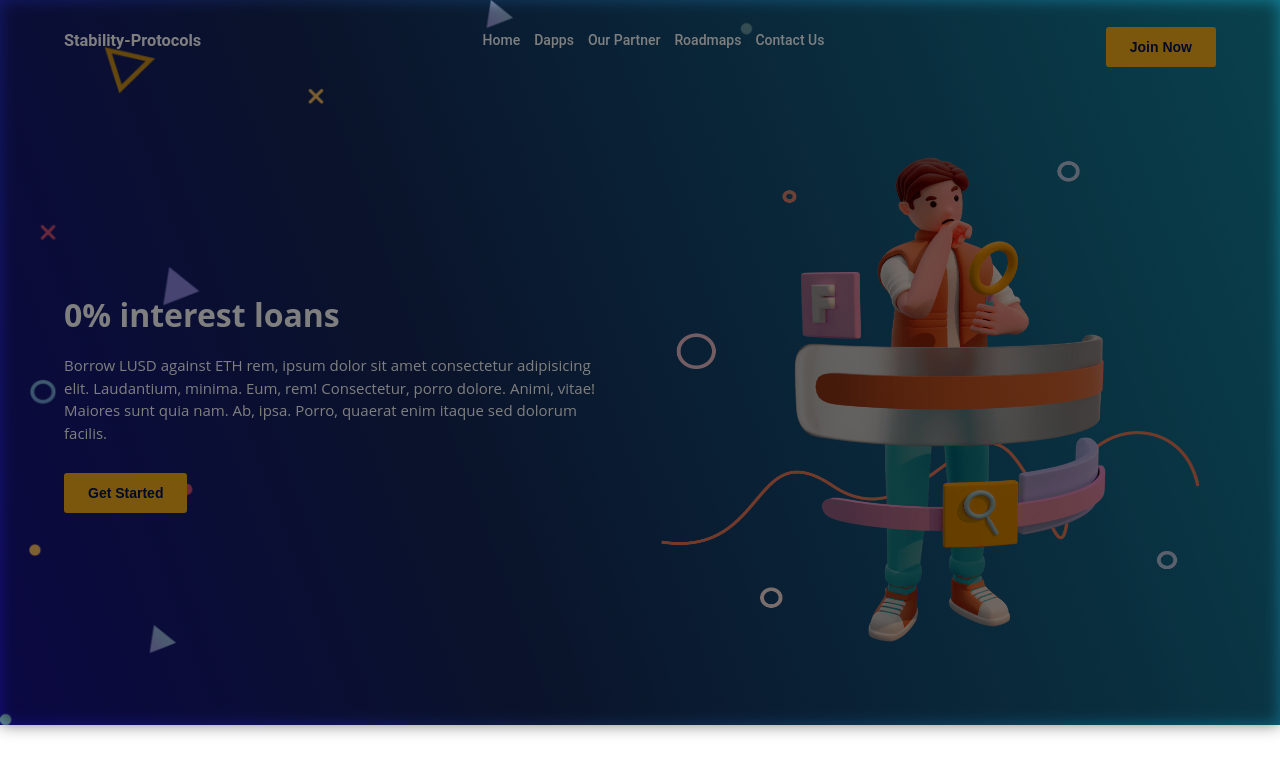
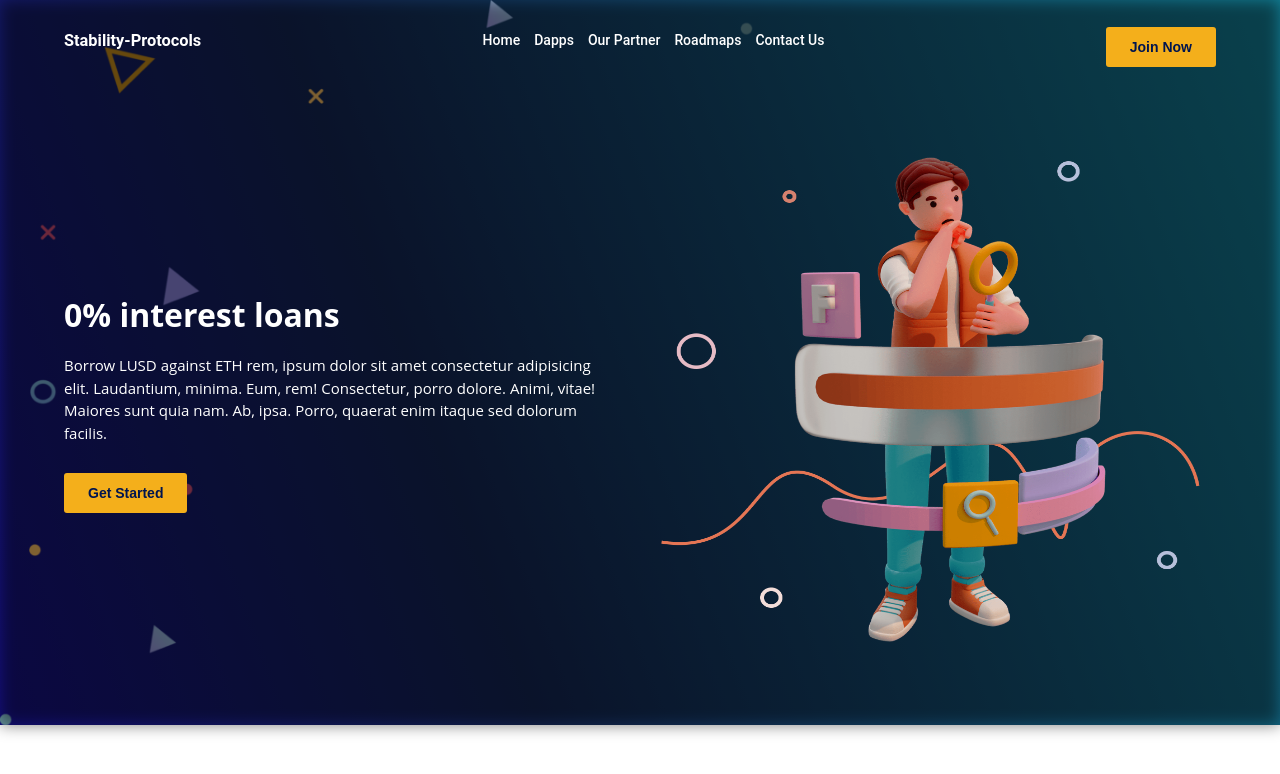
Before and after one commit to blyncnov/stability-protocol, a Next.js app: page / in a window 1280 px wide. Shown: the top 774 px of the page. Built offline with nearby package versions, Linux system fonts and the light colour scheme.

Commit message:
Stability Protocol Fixed

```diff
--- a/styles/Homepage/Navigation.js
+++ b/styles/Homepage/Navigation.js
@@ -6,6 +6,8 @@ export const Navigation__Container = styled.div`
   display: flex;
   justify-content: flex-start;
   align-items: center;
+  z-index: 9;
+  position: relative;
 `;
 
 export const Navigation__Row = styled.div`
--- a/styles/Homepage/index.js
+++ b/styles/Homepage/index.js
@@ -27,7 +27,6 @@ export const Header = styled.div`
     z-index: 3;
     background-color: rgba(0, 0, 0, 0.5);
     filter: blur(8px);
-    // filter: brightness(50%);
   }
 `;
 
@@ -46,6 +45,8 @@ export const HeroSection__Columns = styled.div`
     max-width: 100%;
     font-family: "Open Sans", sans-serif;
     font-weight: 500;
+    position: relative;
+    z-index: 9;
   }
 
   .text h1 {
```
